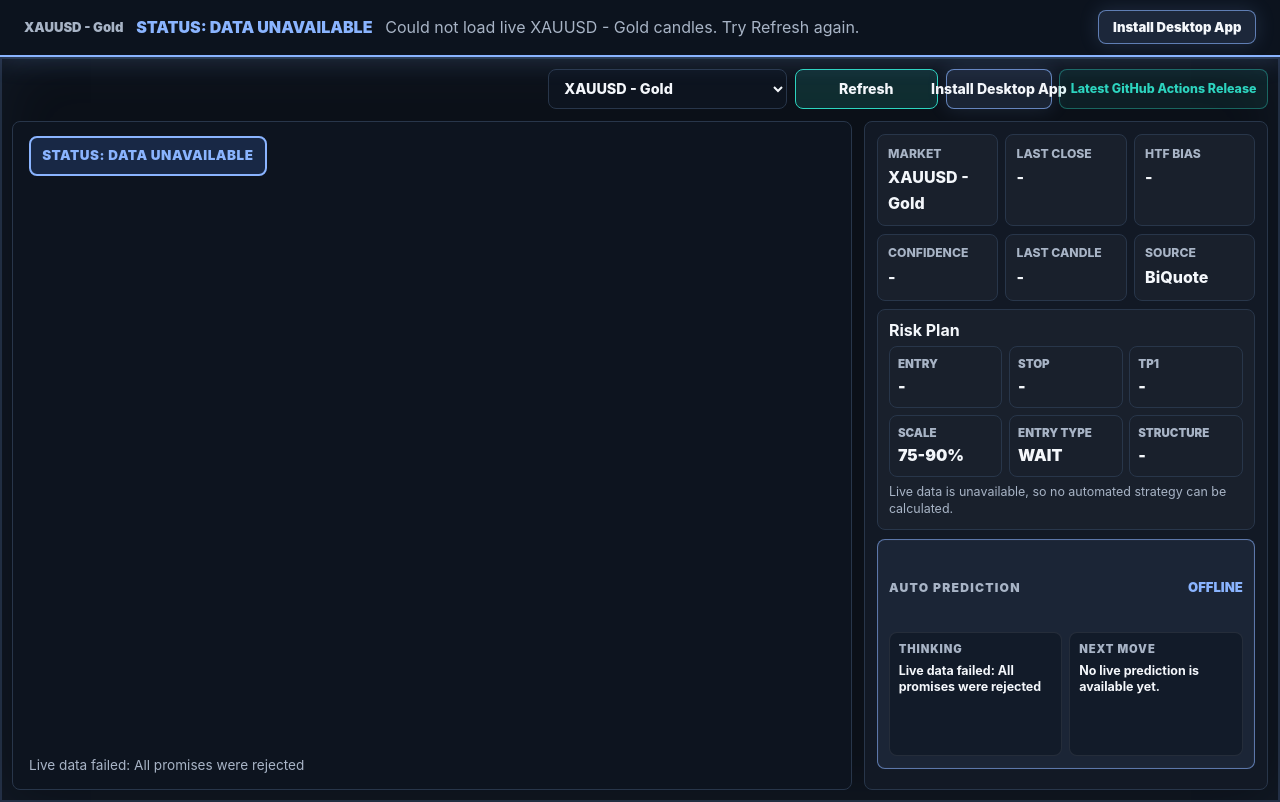
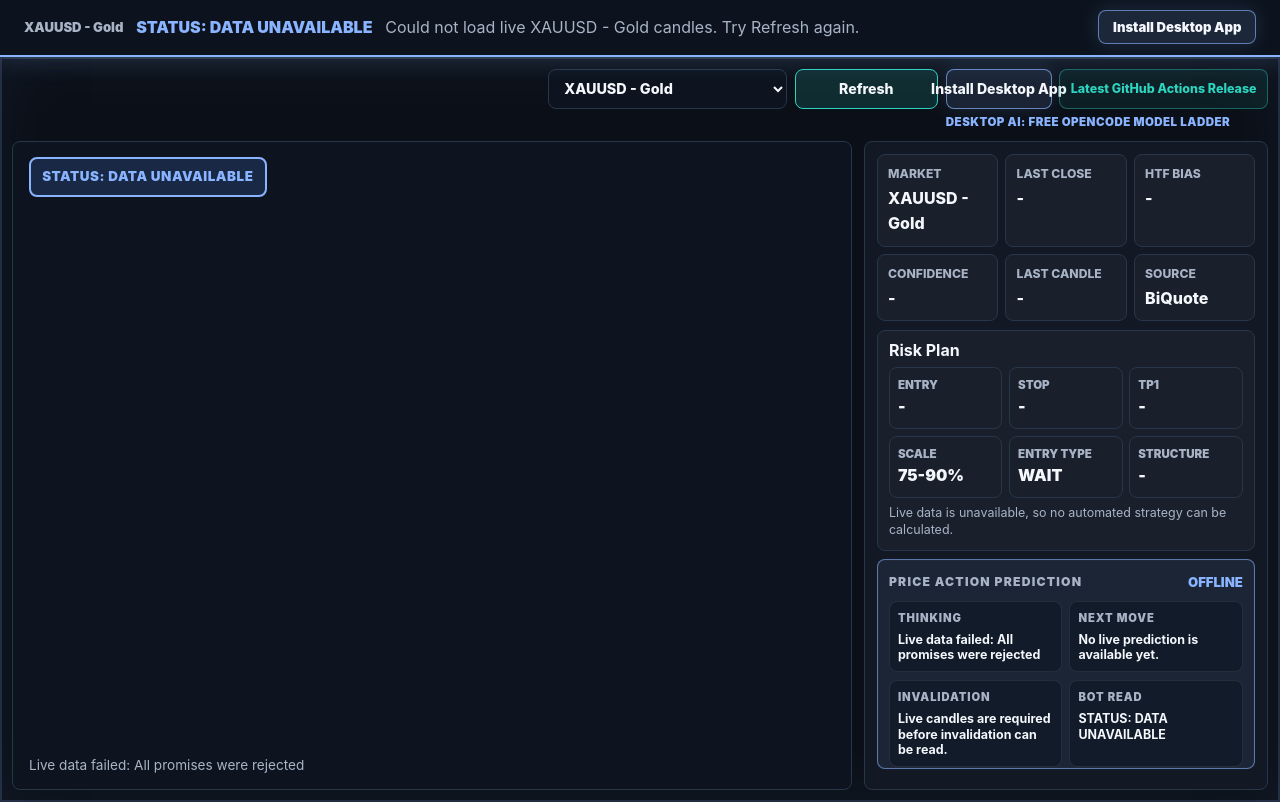
Before and after one commit to cafepromenade/chamilleia-trading-indicator, a website: page docs/index.html in a window 1280 px wide. Drawn offline with Linux system fonts and the light colour scheme; no server answers.

Commit message:
Show full website prediction cards

```diff
--- a/docs/index.html
+++ b/docs/index.html
@@ -55,6 +55,7 @@
               href="https://github.com/cafepromenade/chamilleia-trading-indicator/releases/latest">
               Latest GitHub Actions Release
             </a>
+            <span class="install-ai-note">Desktop AI: free OpenCode model ladder</span>
           </div>
         </div>
       </div>
@@ -92,7 +93,7 @@
 
             <div id="prediction-panel" class="prediction-panel wait" aria-label="Automatic live prediction">
               <div class="prediction-head">
-                <span>Auto Prediction</span>
+                <span>Price Action Prediction</span>
                 <strong id="prediction-status">WAITING</strong>
               </div>
               <div class="prediction-grid">
--- a/docs/style.css
+++ b/docs/style.css
@@ -1011,6 +1011,20 @@ h2 {
   white-space: nowrap;
 }
 
+.install-ai-note {
+  grid-column: 1 / -1;
+  min-width: 0;
+  color: var(--blue);
+  font-size: 0.72rem;
+  font-weight: 900;
+  letter-spacing: 0.04em;
+  line-height: 1.15;
+  text-transform: uppercase;
+  white-space: nowrap;
+  overflow: hidden;
+  text-overflow: ellipsis;
+}
+
 .dashboard-only .market-controls {
   grid-template-columns: minmax(175px, 1fr) minmax(96px, 0.6fr) minmax(320px, 1.35fr);
   align-items: start;
@@ -1233,15 +1247,11 @@ h2 {
 }
 
 .prediction-grid article {
-  min-height: 72px;
-  padding: 0.55rem;
+  min-height: 66px;
+  padding: 0.5rem;
   border: 1px solid rgba(255, 255, 255, 0.08);
   border-radius: 8px;
   background: rgba(13, 20, 31, 0.52);
-}
-
-.dashboard-only .prediction-grid article:nth-child(n+3) {
-  display: none;
 }
 
 .prediction-grid span {
```
Also changed, not shown: tests/indicator-engine.test.js (+10 -0 lines).
